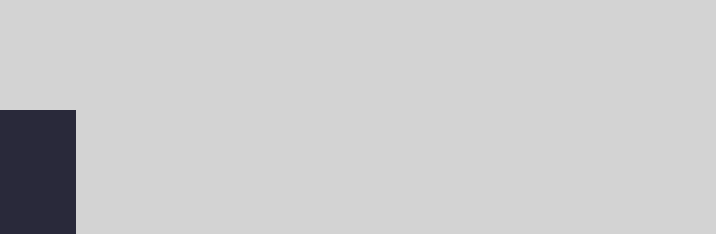
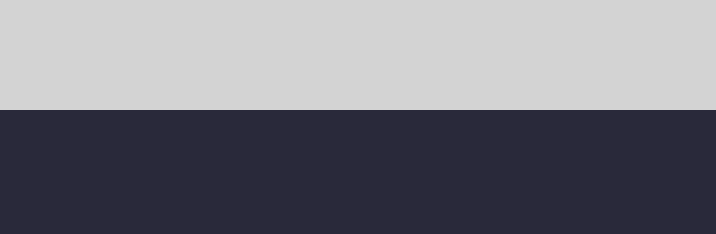
Before and after one commit to ckoiv936/web-assignment-1, a plain HTML site: page image1.html in a window 1280 px wide. Shown: the part 911-1145 px from the top of the page, 564-1280 px from the left. Drawn offline with Linux system fonts and the light colour scheme.

Commit message:
final final product

```diff
--- a/As1.css
+++ b/As1.css
@@ -45,8 +45,6 @@ li {
 
    height: auto;
    width: 50%;
-
-
 }
 
 .center {
@@ -159,6 +157,9 @@ footer{
   background-color: #29293a;
   padding-top : 15px;
   padding-bottom: 15px;
+  position: absolute;
+  left: 0;  /*https://stackoverflow.com/questions/5590214/make-child-div-stretch-across-width-of-page */
+  right: 0;
   }
 
   footer p{
```
